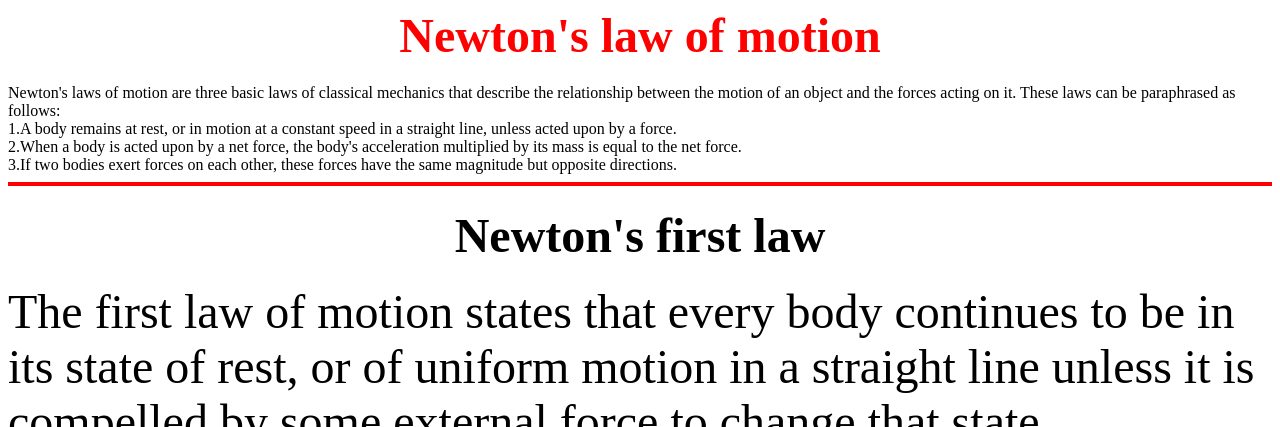
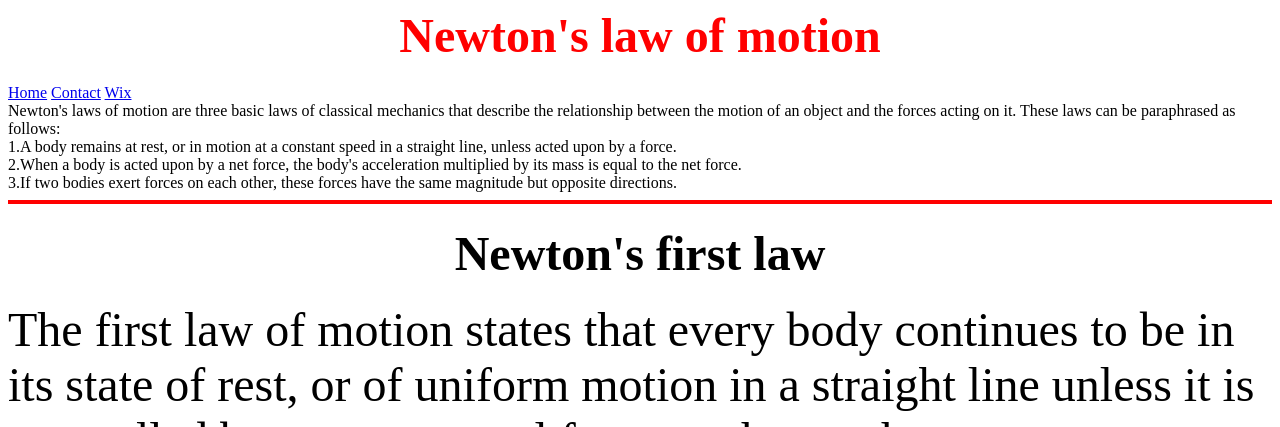
Before and after one commit to Mereyka06/mereykaa.github.io, a plain HTML site: page index.html in a window 1280 px wide. Shown: the top 427 px of the page. Drawn offline with Linux system fonts and the light colour scheme.

Commit message:
Update index.html

```diff
--- a/index.html
+++ b/index.html
@@ -7,7 +7,13 @@
 </head>
 
 <h1> <center> <font size="16" color="red">Newton's law of motion </font> </center> </h1>
+<body>
+<div class="topnav">
+    <a class="active" href="#home">Home</a>
 
+    <a href="#contact">Contact</a>
+    <a href="https://merejbolat1.wixsite.com/-merey-portfolio">Wix</a>
+</div>
 <body>
 
 Newton's laws of motion are three basic laws of classical mechanics that describe the relationship between the motion of an object and the forces acting on it. These laws can be paraphrased as follows:
@@ -42,12 +48,6 @@ Newton's second law of motion states that F = ma, or net force is equal to mass
 <img src="3law.png">
 
 </body>
-<body>
-<div class="topnav">
-    <a class="active" href="#home">Home</a>
 
-    <a href="#contact">Contact</a>
-
-</div>
 
 </html>
```
